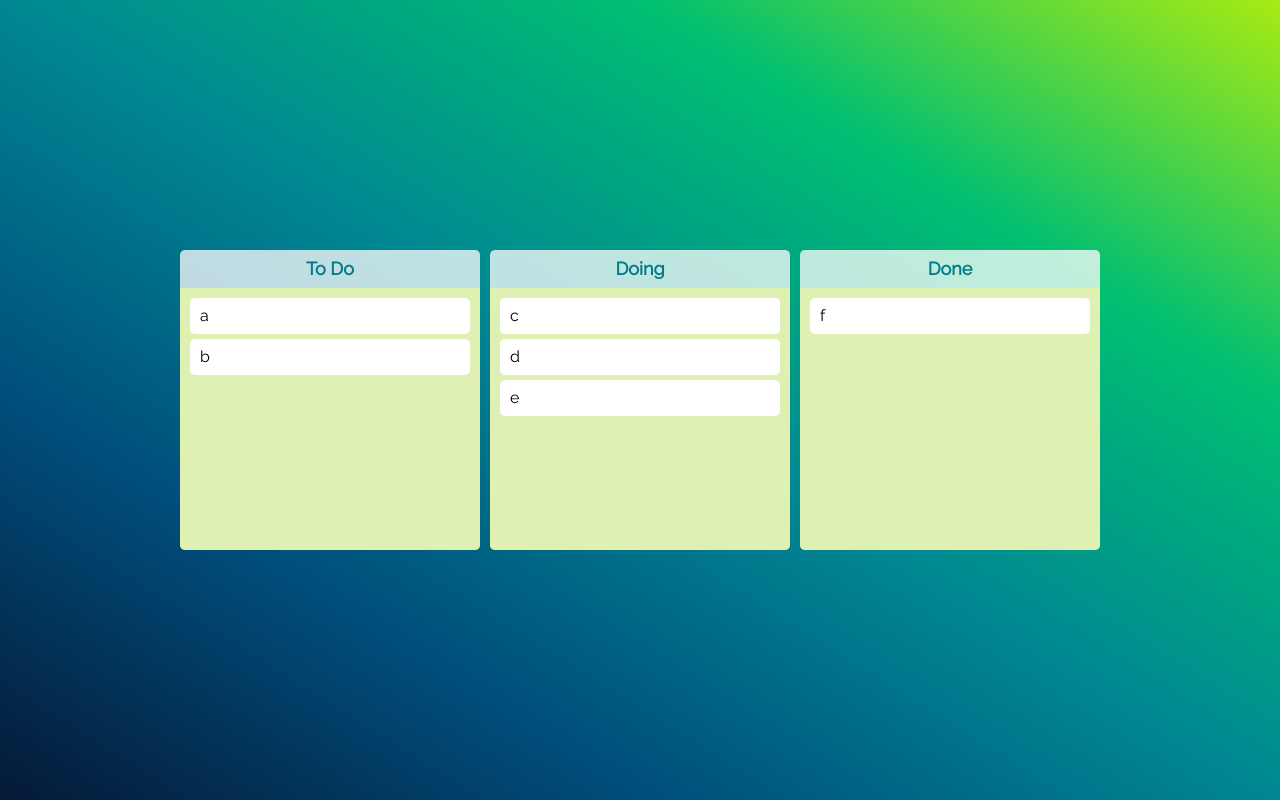
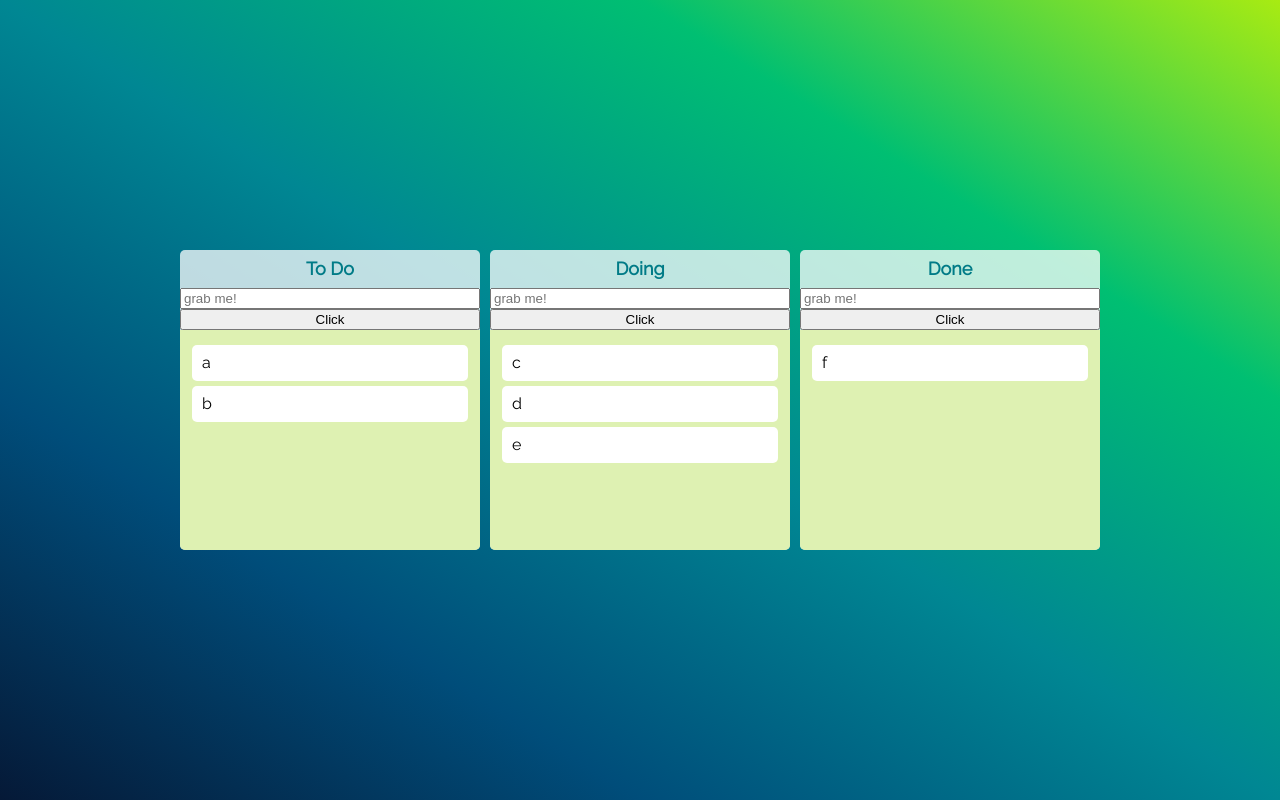
Before and after one commit to kirtimukha/rjs-trello, a React (Create React App) app: page / in a window 1280 px wide. Built offline with nearby package versions, Linux system fonts and the light colour scheme.

Commit message:
[U] useRef 사용방법

```diff
--- a/src/Components/Board.tsx
+++ b/src/Components/Board.tsx
@@ -1,4 +1,4 @@
-import React from "react";
+import React, { useRef } from "react";
 import { Droppable } from "react-beautiful-dnd";
 import DragabbleCard from "./DragabbleCard";
 import styled from "styled-components";
@@ -20,7 +20,7 @@ const Area = styled.div<IAreaProps>`
   flex-grow: 1;
   width: 100%;
   min-height: 200px;
-  padding: 5px 10px;
+  padding: 10px 12px 15px;
   border-radius: 5px;
   border-top-left-radius: 0;
   border-top-right-radius: 0;
@@ -35,7 +35,7 @@ const Area = styled.div<IAreaProps>`
 
 const Title = styled.h2`
   text-align: center;
-  font-weight: 600;
+  font-weight: bold;
   margin-bottom: 10px;
   font-size: 18px;
   color: ${(props) => props.theme.titleColor};
@@ -45,10 +45,17 @@ interface IBoardProps {
   toDos: string[]; //스트링으로 된 어레이임
   boardId: string;
 }
+
 function Board({ toDos, boardId }: IBoardProps) {
+  const inputRef = useRef<HTMLInputElement>(null);
+  const onClick = () => {
+    inputRef.current?.focus();
+  };
   return (
     <Wrapper>
       <Title>{boardId}</Title>
+      <input type="text" ref={inputRef} placeholder="grab me!" />
+      <button onClick={onClick}>Click</button>
       <Droppable droppableId={boardId}>
         {(magic, info) => (
           <Area
@@ -68,4 +75,6 @@ function Board({ toDos, boardId }: IBoardProps) {
     </Wrapper>
   );
 }
+
+//ref란? react 코드에서 html 요소에 접근하는 방법
 export default Board;
```
